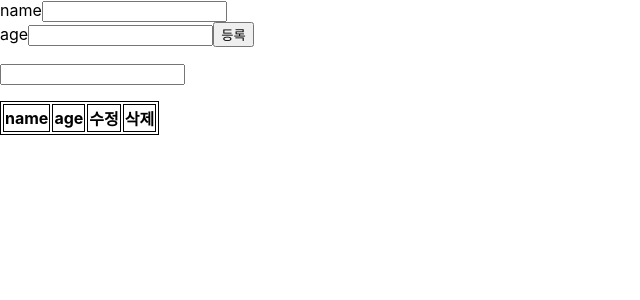
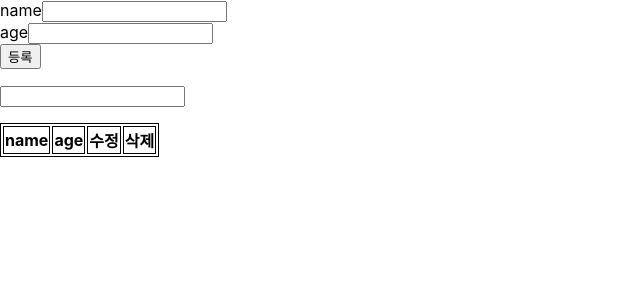
Before and after one commit to singersongha/hk-react, a React (Create React App) app: page / in a window 1280 px wide. Shown: the top 300 px of the page, without its empty margins (0-640 px from the left). Built offline with nearby package versions, Linux system fonts and the light colour scheme.

Commit message:
close #12

```diff
--- /dev/null
+++ b/src/components/form/InputValue.jsx
@@ -0,0 +1,24 @@
+const InputValue = ({ setAge, setName }) => {
+  const onChangeInput = (e) => {
+    setName(e.target.value);
+  };
+
+  const onChangeNumber = (e) => {
+    setAge(Number(e.target.value));
+  };
+
+  return (
+    <>
+      <div>
+        <label>name</label>
+        <input type="text" name="name" onChange={onChangeInput} />
+      </div>
+      <div>
+        <label>age</label>
+        <input type="number" name="age" onChange={onChangeNumber} />
+      </div>
+    </>
+  );
+};
+
+export default InputValue;
--- a/src/components/form/index2.jsx
+++ b/src/components/form/index2.jsx
@@ -1,11 +1,17 @@
 import { useState } from "react";
 
+import InputValue from "./InputValue";
+
 const Form = () => {
-  const [name, setName] = useState("");
-  const [age, setAge] = useState(0);
   const [log, setLog] = useState([]);
   const [search, setSearch] = useState("");
   const [order, setOrder] = useState("");
+  const [name, setName] = useState("");
+  const [age, setAge] = useState(0);
+
+  const handleRegister = () => {
+    setLog((prev) => [...prev, { name, age }]);
+  };
 
   const handleSortName = () => {
     const sortLog = [...log].sort((a, b) =>
@@ -15,34 +21,13 @@ const Form = () => {
     setOrder(!order);
   };
 
-  const onChangeInput = (e) => {
-    setName(e.target.value);
-    //setLog(text);
-  };
-
-  const onChangeNumber = (e) => {
-    setAge(Number(e.target.value));
-    //setLog(number);
-  };
-
-  const handleRegister = () => {
-    setLog((prev) => [...prev, { name, age }]);
-  };
-
   return (
-    <div className="">
-      <div>
-        <label>name</label>
-        <input type="text" name="name" onChange={onChangeInput} />
-      </div>
-      <div>
-        <label>age</label>
-        <input type="number" name="age" onChange={onChangeNumber} />
-        <button onClick={handleRegister}>등록</button>
-        <p>
-          <input name="search" onChange={(e) => setSearch(e.target.value)} />
-        </p>
-      </div>
+    <div>
+      <InputValue setName={setName} setAge={setAge} />
+      <button onClick={handleRegister}>등록</button>
+      <p>
+        <input name="search" onChange={(e) => setSearch(e.target.value)} />
+      </p>
       <div>
         <table style={{ border: "1px solid black" }}>
           <tr>
```
